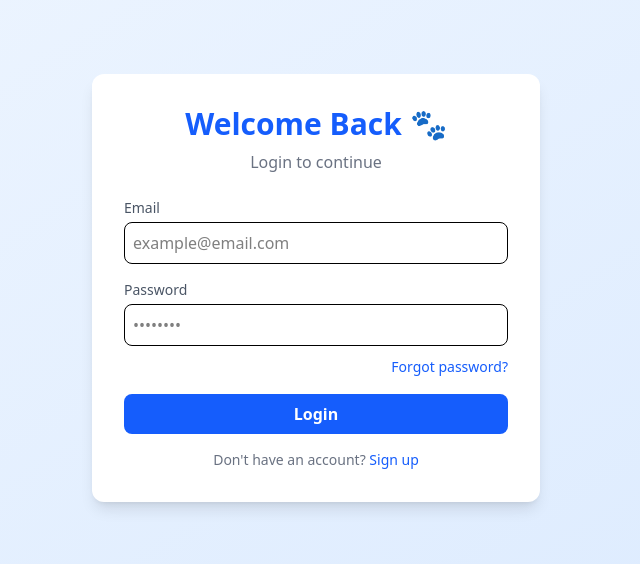
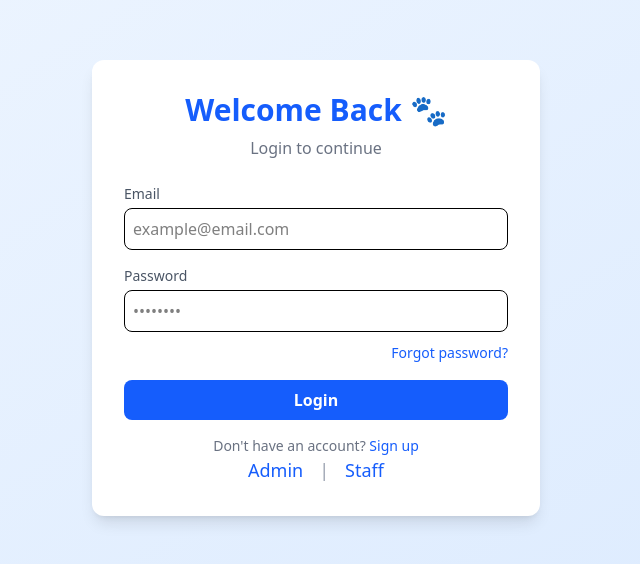
Before and after one commit to siddd01/fyp_pet_adoption, a React (Vite) app in the folder pet_adoption_center/: page /login in a window 1280 px wide. Shown: the part 112-676 px from the top of the page, without its empty margins (324-964 px from the left). Built offline with nearby package versions, Linux system fonts and the light colour scheme; no server answers.

Commit message:
fixed the routing issue

```diff
--- a/pet_adoption_center/src/Admin/Pages/Login/AdminLogin.jsx
+++ b/pet_adoption_center/src/Admin/Pages/Login/AdminLogin.jsx
@@ -7,7 +7,9 @@ const AdminLogin = () => {
   const navigate = useNavigate();
 
   const [email, setEmail] = useState("");
+  // const [defaultEmail, setDefaultEmail] = useState("heroadmin@gmail.com");
   const [password, setPassword] = useState("");
+  // const [defaultPassword, setDefaultPassword] = useState("heroadmin");
   const [error, setError] = useState("");
   const [loading, setLoading] = useState(false);
 
@@ -21,7 +23,7 @@ const AdminLogin = () => {
       await adminLogin(email, password);
 
       // Login successful, redirect
-      navigate("/admin/Home");
+      navigate("/admin");
     } catch (err) {
       setError(err); // err is string from context
     } finally {
@@ -43,7 +45,7 @@ const AdminLogin = () => {
 
         <input
           type="email"
-          placeholder="Admin Email"
+          placeholder="heroadmin@gmail.com"
           className="w-full mb-4 p-2 border rounded"
           value={email}
           onChange={(e) => setEmail(e.target.value)}
@@ -52,7 +54,7 @@ const AdminLogin = () => {
 
         <input
           type="password"
-          placeholder="Password"
+          placeholder="heroadmin"
           className="w-full mb-6 p-2 border rounded"
           value={password}
           onChange={(e) => setPassword(e.target.value)}
--- a/pet_adoption_center/src/User/Pages/Adopt/Adopt.jsx
+++ b/pet_adoption_center/src/User/Pages/Adopt/Adopt.jsx
@@ -53,6 +53,7 @@ const Adopt = () => {
           <option value="All">All Pets</option>
           <option value="Dog">Dog</option>
           <option value="Cat">Cat</option>
+          <option value="Bird">Bird</option>
         </select>
       </div>
 
--- a/pet_adoption_center/src/User/Pages/Details/ProductDetails.jsx
+++ b/pet_adoption_center/src/User/Pages/Details/ProductDetails.jsx
@@ -201,7 +201,9 @@ const ProductDetails = () => {
             <div className="bg-white rounded-2xl shadow-xl p-6 sticky top-24 border-2 border-emerald-100">
               <div className="mb-6">
                 <p className="text-sm text-gray-500 mb-2">Price</p>
-                <p className="text-4xl font-bold text-emerald-600">${product.price}</p>
+                <p className="text-4xl font-bold text-emerald-600">
+                              ${(product.price * cartQuantity).toFixed(2)}
+                            </p>
               </div>
 
               {/* Quantity Selector */}
@@ -248,7 +250,7 @@ const ProductDetails = () => {
 
               <div className="mt-6 p-4 bg-blue-50 rounded-xl border border-blue-200">
                 <p className="text-sm text-blue-800 font-medium">
-                  🚚 Free shipping on orders over $50
+                  🚚 Free shipping on orders over $150
                 </p>
               </div>
 
--- a/pet_adoption_center/src/User/Pages/Login/Login.jsx
+++ b/pet_adoption_center/src/User/Pages/Login/Login.jsx
@@ -35,6 +35,7 @@ const Login = () => {
 
   return (
     <div className="min-h-screen flex items-center justify-center bg-gradient-to-br from-blue-50 to-blue-100">
+
       <form
         onSubmit={handleSubmit}
         className="w-full max-w-md bg-white p-8 rounded-xl shadow-lg"
@@ -103,6 +104,25 @@ const Login = () => {
           >
             Sign up
           </span>
+          <div>
+               <div className="flex items-center justify-center gap-4 text-lg font-medium">
+      <span
+        onClick={() => navigate("/admin/login")}
+        className="cursor-pointer text-blue-600 hover:underline"
+      >
+        Admin
+      </span>
+
+      <span className="text-gray-400">|</span>
+
+      <span
+        onClick={() => navigate("/staff/login")}
+        className="cursor-pointer text-blue-600 hover:underline"
+      >
+        Staff
+      </span>
+    </div>
+          </div>
         </p>
       </form>
     </div>
```
Also changed, not shown: pet_adoption_center/src/App.jsx (+4 -4 lines), 1 other file (tests, documents, lock files or other folders).
